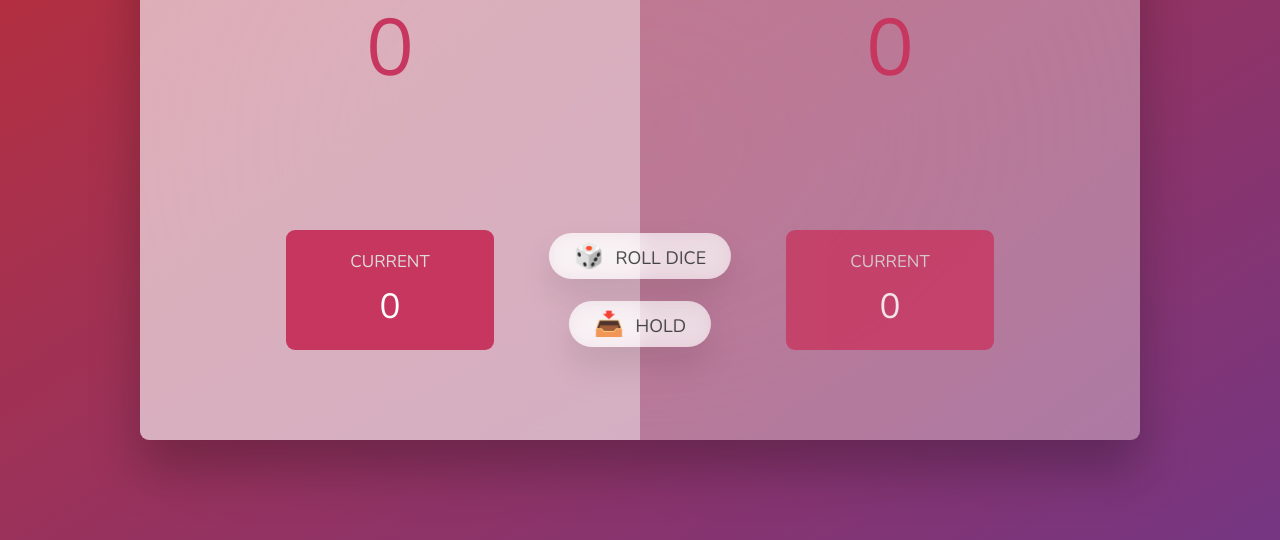
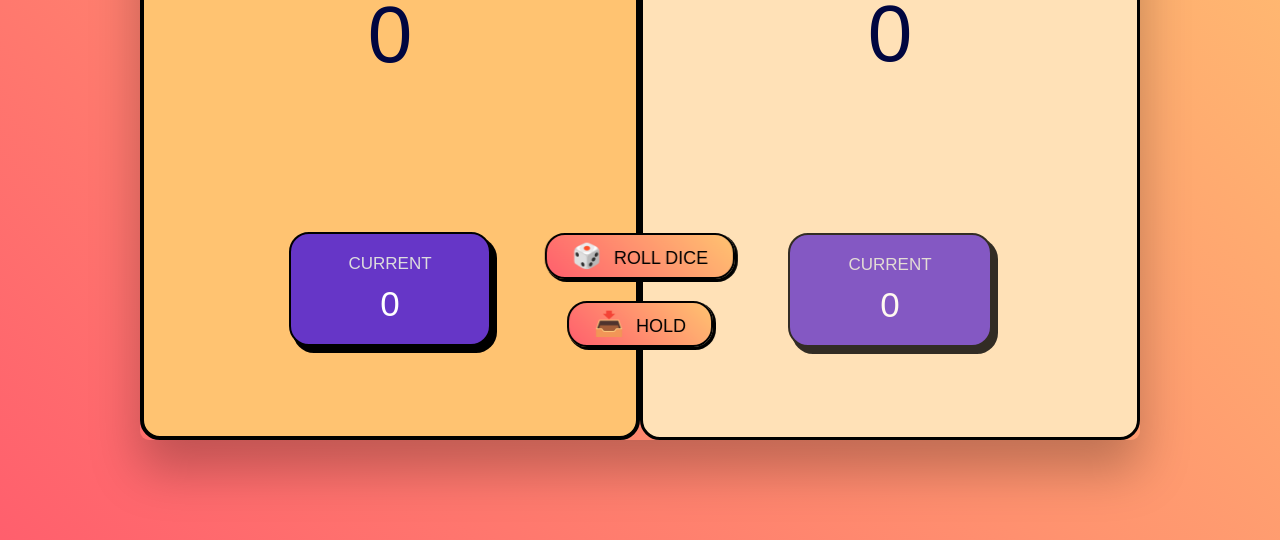
Before and after one commit to aditisingh02/pig-game, a plain HTML site: page index.html in a window 1280 px wide. Shown: the part 260-800 px from the top of the page. Drawn offline with nearby package versions, Linux system fonts and the light colour scheme; a web font is replaced by a local one.

Commit message:
Update style.css

```diff
--- a/style.css
+++ b/style.css
@@ -1,5 +1,5 @@
 @import url('https://fonts.googleapis.com/css2?family=Nunito&display=swap');
-
+@import url('https://fonts.googleapis.com/css2?family=Allerta+Stencil&display=swap');
 * {
   margin: 0;
   padding: 0;
@@ -12,11 +12,11 @@ html {
 }
 
 body {
-  font-family: 'Nunito', sans-serif;
+  font-family: 'Allerta Stencil', sans-serif;
   font-weight: 400;
   height: 100vh;
   color: #333;
-  background-image: linear-gradient(to top left, #753682 0%, #bf2e34 100%);
+  background: linear-gradient(45deg, #ff5f6d, #ffc371);
   display: flex;
   align-items: center;
   justify-content: center;
@@ -27,7 +27,7 @@ main {
   position: relative;
   width: 100rem;
   height: 60rem;
-  background-color: rgba(255, 255, 255, 0.35);
+  background: none;
   backdrop-filter: blur(200px);
   filter: blur();
   box-shadow: 0 3rem 5rem rgba(0, 0, 0, 0.25);
@@ -43,6 +43,9 @@ main {
   flex-direction: column;
   align-items: center;
   transition: all 0.75s;
+  border: 3px solid #000000;
+  background-color: #ffe1b7;
+  border-radius: 20px;
 }
 
 /* ELEMENTS */
@@ -59,12 +62,13 @@ main {
 .score {
   font-size: 8rem;
   font-weight: 300;
-  color: #c7365f;
+  color: #000640;
   margin-bottom: auto;
 }
 
 .player--active {
-  background-color: rgba(255, 255, 255, 0.4);
+  background-color: #ffc371;
+  border: 4px solid#000000;
 }
 .player--active .name {
   font-weight: 700;
@@ -78,7 +82,7 @@ main {
 }
 
 .current {
-  background-color: #c7365f;
+  background-color: #6636c7;
   opacity: 0.8;
   border-radius: 9px;
   color: #fff;
@@ -86,6 +90,9 @@ main {
   padding: 2rem;
   text-align: center;
   transition: all 0.75s;
+  border: 2px solid #000000;
+  border-radius: 20px;
+  box-shadow: 5px 6px 0px 1px #000000;
 }
 
 .current-label {
@@ -104,7 +111,7 @@ main {
   position: absolute;
   left: 50%;
   transform: translateX(-50%);
-  color: #444;
+  color: #000000;
   background: none;
   border: none;
   font-family: inherit;
@@ -114,13 +121,13 @@ main {
   font-weight: 400;
   transition: all 0.2s;
 
-  background-color: white;
-  background-color: rgba(255, 255, 255, 0.6);
+  background: linear-gradient(45deg, #ff5f6d, #ffc371);
   backdrop-filter: blur(10px);
-
+  border: 2px solid #000000;
+  border-radius: 20px;
+  box-shadow: 2px 2px 0px 1px #000000;
   padding: 0.7rem 2.5rem;
-  border-radius: 50rem;
-  box-shadow: 0 1.75rem 3.5rem rgba(0, 0, 0, 0.1);
+  border-radius: 2rem;
 }
 
 .btn::first-letter {
@@ -158,12 +165,12 @@ main {
 }
 
 .player--winner {
-  background-color: #2f2f2f;
+  background-color: #049f01;
 }
 
 .player--winner .name {
   font-weight: 700;
-  color: #c7365f;
+  color: #000000;
 }
 
 .hidden {
```
